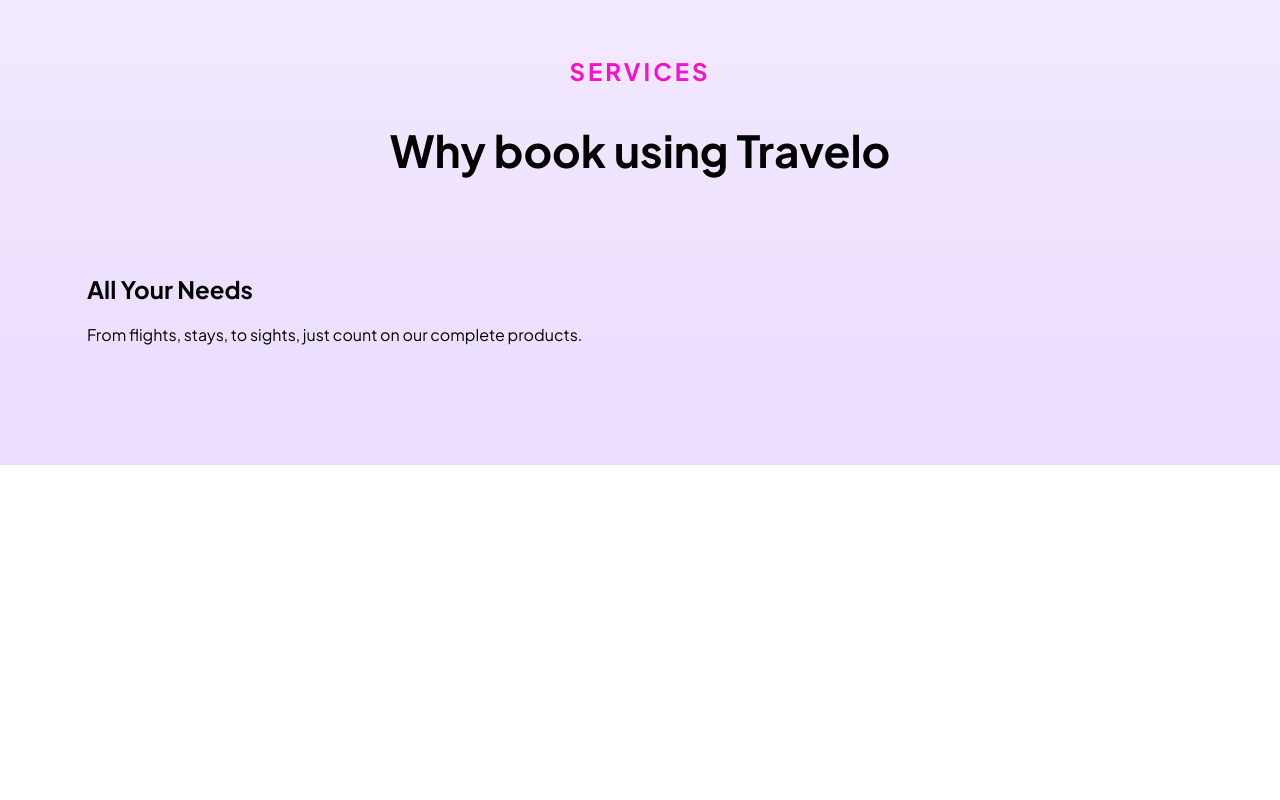
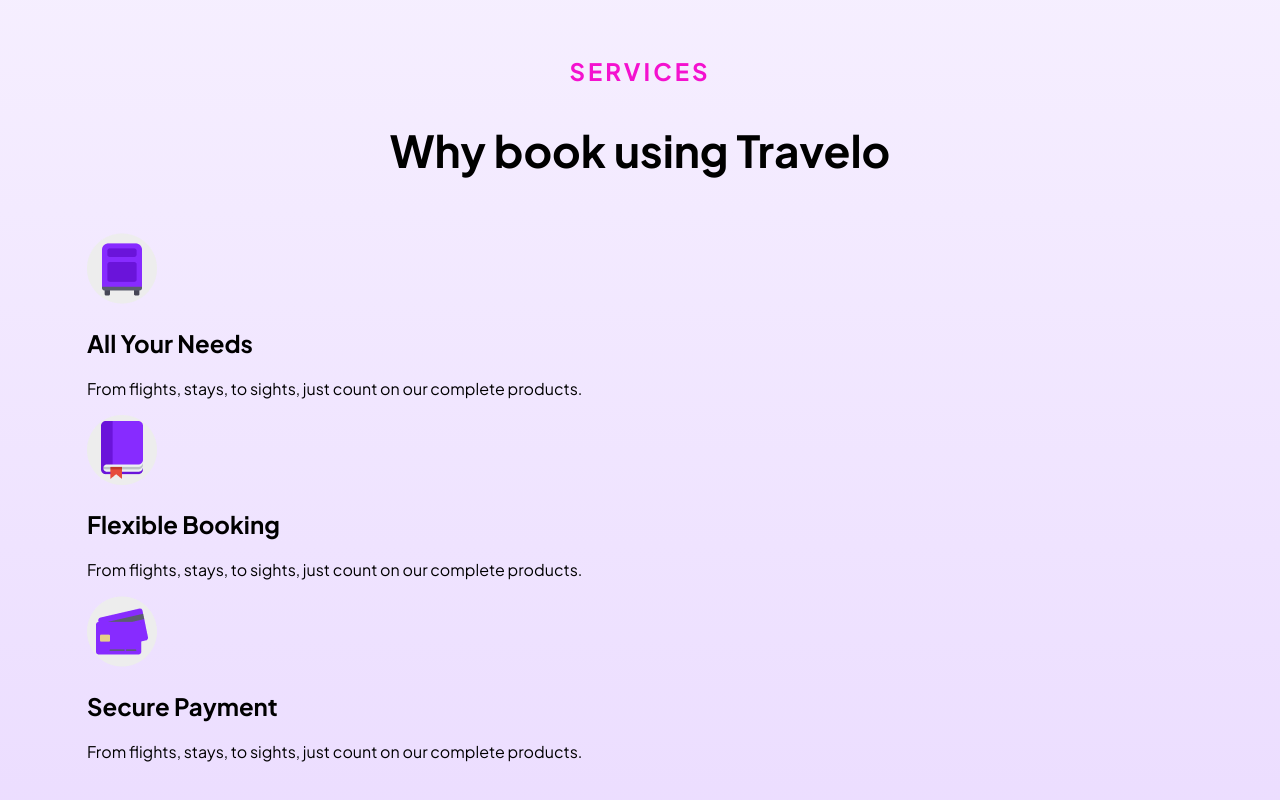
Before and after one commit to mdsajib1473/boot-camp-of-programming-hero, a plain HTML site: page Milestone 1/tour-mama-mini-project-on-html-css/index.html in a window 1280 px wide. Shown: the part 798-1598 px from the top of the page. Before the commit the page ends 1263 px from the top, so only its background shows below. Drawn offline with Linux system fonts and the light colour scheme.

Commit message:
worked on serices cards. added img

```diff
--- a/Milestone 1/tour-mama-mini-project-on-html-css/index.html
+++ b/Milestone 1/tour-mama-mini-project-on-html-css/index.html
@@ -43,10 +43,23 @@
                 <h4>SERVICES</h4>
                 <h2>Why book using Travelo</h2>
             </div>
-            <div>
-                <img src="" alt="">
-                <h2>All Your Needs</h2>
-                <p>From flights, stays, to sights, just count on our complete products.</p>
+            <div class="service-card-container">
+                <!-- service card 1 -->
+                <div> <img src="images/bag.png" alt="">
+                    <h2>All Your Needs</h2>
+                    <p>From flights, stays, to sights, just count on our complete products.</p>
+                </div>
+                <!-- service card 2 -->
+                <div> <img src="images/books.png" alt="">
+                    <h2>Flexible Booking</h2>
+                    <p>From flights, stays, to sights, just count on our complete products.</p>
+                </div>
+                <!-- service card 3 -->
+                <div>
+                    <img src="images/card.png" alt="">
+                    <h2>Secure Payment</h2>
+                    <p>From flights, stays, to sights, just count on our complete products.</p>
+                </div>
             </div>
         </div>
     </div>
```
